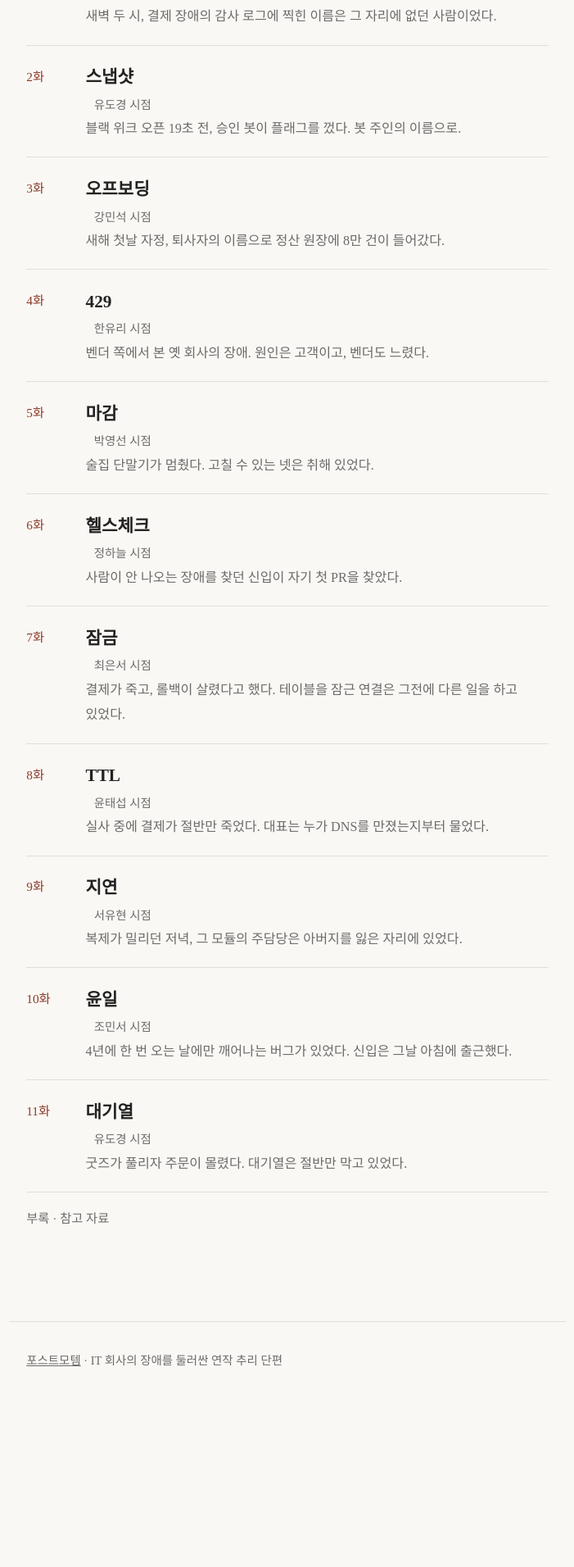
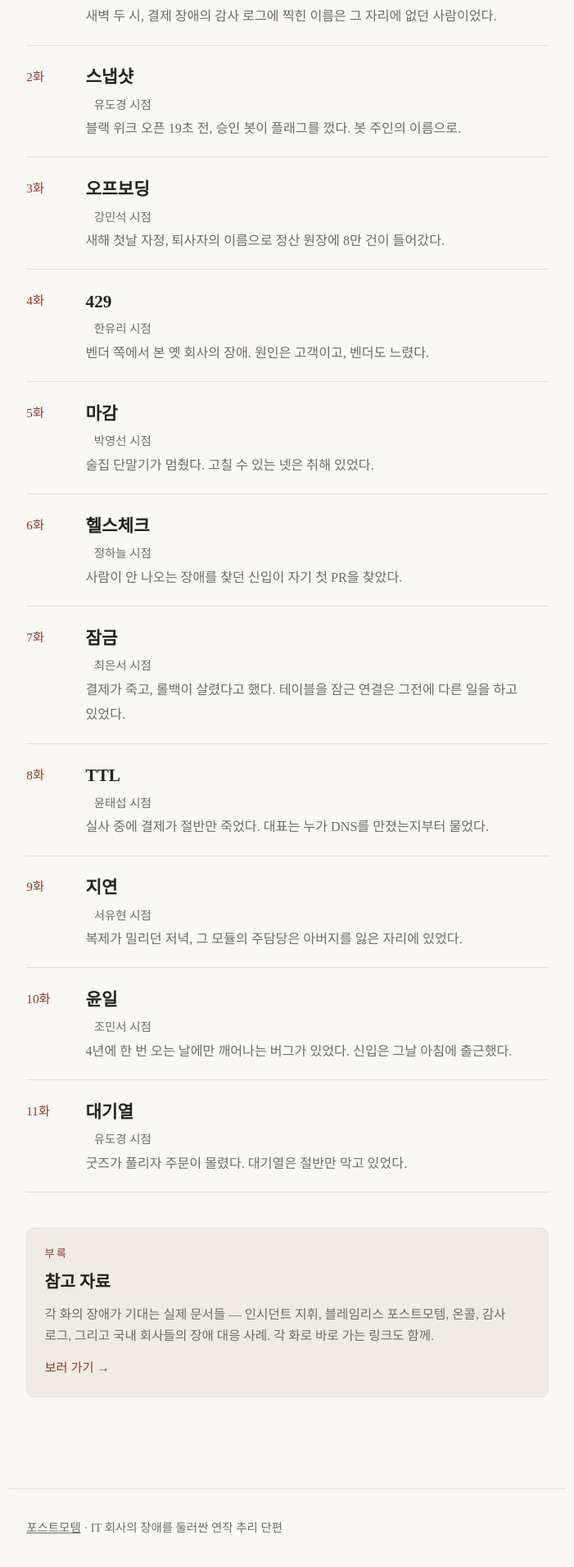
Before and after one commit to benelog/postmortem, a Jekyll site: the page built from index.md, in a window 1280 px wide. Shown: the part 837-2749 px from the top of the page at 82% size, without its empty margins (289-990 px from the left). Built offline with Jekyll 4.4.1, drawn with Linux system fonts in a browser that asks for light colours; before the commit the page ends 2545 px from its top, so only the background shows below that.

Commit message:
부록에 각 화 바로가기 링크 추가, 메인 페이지 부록 링크를 카드형으로 강조

```diff
--- a/assets/style.css
+++ b/assets/style.css
@@ -53,9 +53,12 @@ main { max-width: 40rem; margin: 0 auto; padding: 1.5rem 1.25rem 4rem; }
 .illustration.cover { margin-top: 1rem; }
 .episode-header + .illustration { margin-top: -1rem; }
 
-.appendix-link { margin: -1.5rem 0 2.5rem; font-size: .9rem; }
-.appendix-link a { color: var(--muted); text-decoration: none; }
-.appendix-link a:hover { color: var(--accent); }
+.appendix-card { display: block; margin: 1rem 0 2.5rem; padding: 1.1rem 1.25rem; border: 1px solid var(--line); border-radius: 10px; background: var(--code-bg); text-decoration: none; color: inherit; transition: border-color .15s ease, transform .15s ease; }
+.appendix-card:hover { border-color: var(--accent); transform: translateY(-1px); }
+.appendix-kicker { display: block; color: var(--accent); font-size: .78rem; letter-spacing: .15em; }
+.appendix-title { display: block; font-size: 1.2rem; font-weight: 600; margin: .15rem 0 .4rem; }
+.appendix-desc { display: block; color: var(--muted); font-size: .92rem; line-height: 1.7; }
+.appendix-go { display: inline-block; margin-top: .6rem; color: var(--accent); font-size: .9rem; }
 .page h2 { text-align: left; letter-spacing: .05em; font-size: 1.15rem; color: var(--fg); font-weight: 600; margin: 3rem 0 .75rem; }
 .page ul { padding-left: 1.2rem; margin: 0 0 1.25rem; }
 .page li { margin: 0 0 .6rem; font-size: .95rem; line-height: 1.8; }
--- a/index.md
+++ b/index.md
@@ -20,4 +20,9 @@ layout: default
   </li>
 {% endfor %}
 </ol>
-<p class="appendix-link"><a href="{{ '/appendix/' | relative_url }}">부록 · 참고 자료</a></p>
+<a class="appendix-card" href="{{ '/appendix/' | relative_url }}">
+  <span class="appendix-kicker">부록</span>
+  <span class="appendix-title">참고 자료</span>
+  <span class="appendix-desc">각 화의 장애가 기대는 실제 문서들 — 인시던트 지휘, 블레임리스 포스트모템, 온콜, 감사 로그, 그리고 국내 회사들의 장애 대응 사례. 각 화로 바로 가는 링크도 함께.</span>
+  <span class="appendix-go">보러 가기 →</span>
+</a>
```
Also changed, not shown: appendix.md (+6 -0 lines).
